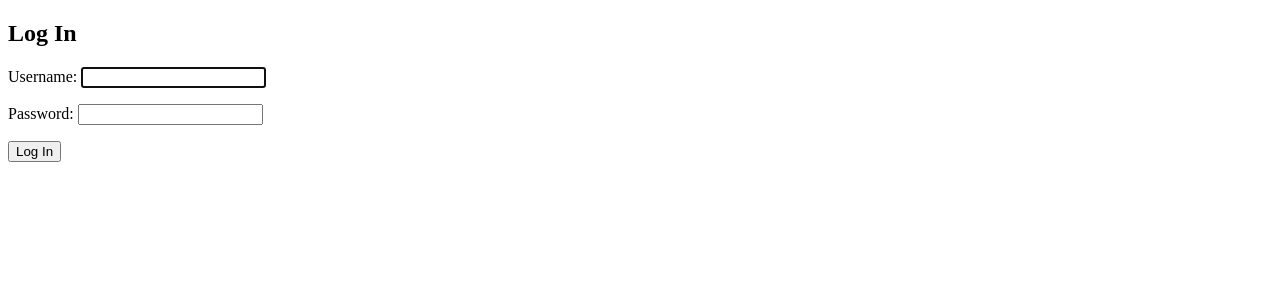
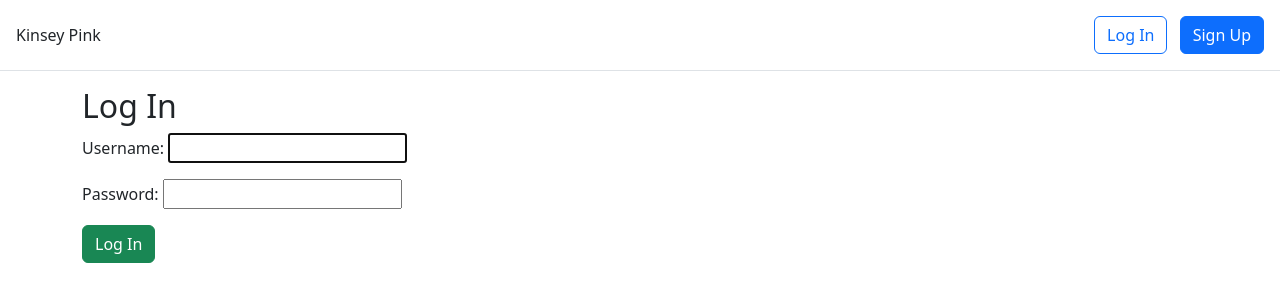
Before and after one commit to RyanColorado04/DjangoLearning, a Django app: page /accounts/login/ in a window 1280 px wide. Shown: the top 302 px of the page. Run offline with Django 4.2, Linux system fonts and the light colour scheme; some libraries are stand-ins or nearby versions.

Commit message:
Made some minor changes

```diff
--- a/django_project/settings.py
+++ b/django_project/settings.py
@@ -37,8 +37,14 @@ INSTALLED_APPS = [
     'django.contrib.sessions',
     'django.contrib.messages',
     'django.contrib.staticfiles',
+
+    # my apps
     'accounts.apps.AccountsConfig',
     'pages.apps.PagesConfig',
+
+    # 3rd party apps
+    'crispy_forms',
+    'crispy_bootstrap5'
 ]
 
 MIDDLEWARE = [
--- a/templates/base.html
+++ b/templates/base.html
@@ -3,14 +3,59 @@
 
 <head>
   <meta charset="utf-8">
-  <title>{% block title %}Test App{% endblock title %}</title>
+  <title>{% block title %}Kinsey Pink{% endblock title %}</title>
+  <meta name="viewport" content="width=device-width,
+  initial-scale=1, shrink-to-fit=no">
+
+  <!-- Bootstrap CSS -->
+  <link href="https://cdn.jsdelivr.net/npm/bootstrap@5.2.3/dist/css/bootstrap.min.css" rel="stylesheet"
+    integrity="sha384-rbsA2VBKQhggwzxH7pPCaAqO46MgnOM80zW1RWuH61DGLwZJEdK2Kadq2F9CUG65" crossorigin="anonymous">
 </head>
 
 <body>
+  <header class="p-3 mb-3 border-bottom">
+    <div class="d-flex flex-wrap align-items-center justify-content-center
+        justify-content-lg-start">
+      <a class="navbar-brand" href="{% url 'home' %}">Kinsey Pink</a>
+      <ul class="nav col-12 col-lg-auto me-lg-auto mb-2 justify-content-center
+          mb-md-0">
+
+        {% if user.is_authenticated %}
+        <li><a href="#" class="nav-link px-2 link-dark">Create Account</a></li>
+      </ul>
+      <div class="dropdown text-end">
+        <a href="#" class="d-block link-dark text-decoration-none dropdown-toggle" id="dropdownUser1"
+          data-bs-toggle="dropdown" aria-expanded="false">
+          {{ user.username }}
+        </a>
+        <ul class="dropdown-menu text-small" aria-labelledby="dropdownUser1">
+          <li><a class="dropdown-item" href="{% url 'password_change' %}">
+              Change password</a></li>
+          <li><a class="dropdown-item" href="{% url 'logout' %}">Log Out</a></li>
+        </ul>
+      </div>
+      {% else %}
+      </ul>
+      <div class="text-end">
+        <a href="{% url 'login' %}" class="btn btn-outline-primary me-2">
+          Log In</a>
+        <a href="{% url 'signup' %}" class="btn btn-primary">Sign Up</a>
+      </div>
+      {% endif %}
+    </div>
+    </div>
+  </header>
   <main>
-    {% block content %}
-    {% endblock content %}
+    <div class="container">
+      {% block content %}
+      {% endblock content %}
+    </div>
   </main>
+
+  <!-- Bootstrap JavaScript Bundle -->
+  <script src="https://cdn.jsdelivr.net/npm/bootstrap@5.2.3/dist/js/bootstrap.bundle.min.js"
+    integrity="sha384-kenU1KFdBIe4zVF0s0G1M5b4hcpxyD9F7jL+jjXkk+Q2h455rYXK/7HAuoJl+0I4"
+    crossorigin="anonymous"></script>
 </body>
 
 </html>
--- a/templates/home.html
+++ b/templates/home.html
@@ -4,7 +4,7 @@
 
 {% block content %}
 {% if user.is_authenticated %}
-Hi {{ user.username }}! You are {{ user.age }} years old. You are {{ user.quick_desciption }}.
+Hi {{ user.username }}! You are {{ user.age }} years old. You are {{ user.quick_description }}
 <p><a href="{% url 'logout' %}">Log Out</a></p>
 {% else %}
 <p>You are not logged in</p>
--- a/templates/registration/login.html
+++ b/templates/registration/login.html
@@ -1,4 +1,5 @@
 {% extends "base.html" %}
+{% load crispy_forms_tags %}
 
 {% block title %}Log In{% endblock title %}
 
@@ -6,6 +7,6 @@
 <h2>Log In</h2>
 <form method="post">{% csrf_token %}
   {{ form.as_p }}
-  <button type="submit">Log In</button>
+  <button class="btn btn-success ml-2" type="submit">Log In</button>
 </form>
 {% endblock content %}
```
Also changed, not shown: templates/registration/signup.html (+4 -4 lines).
